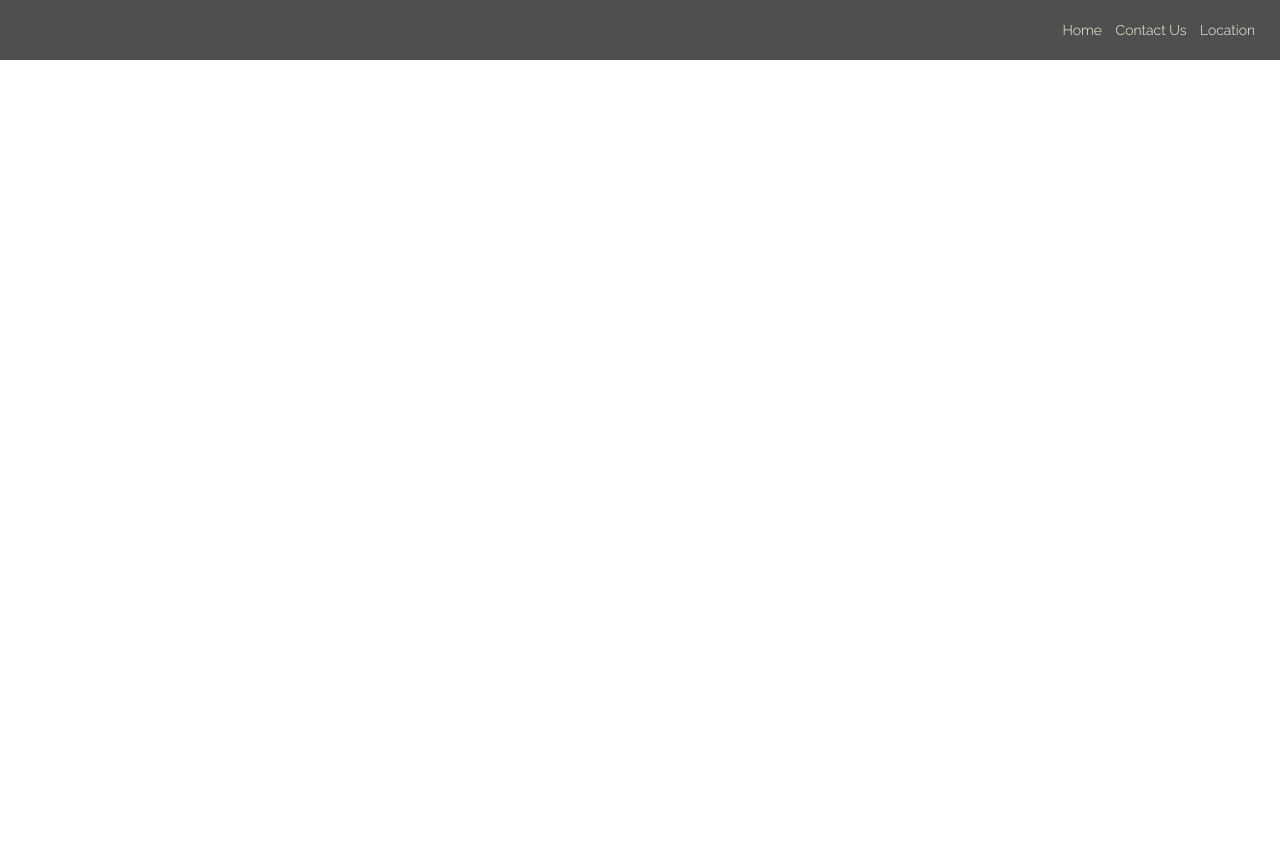
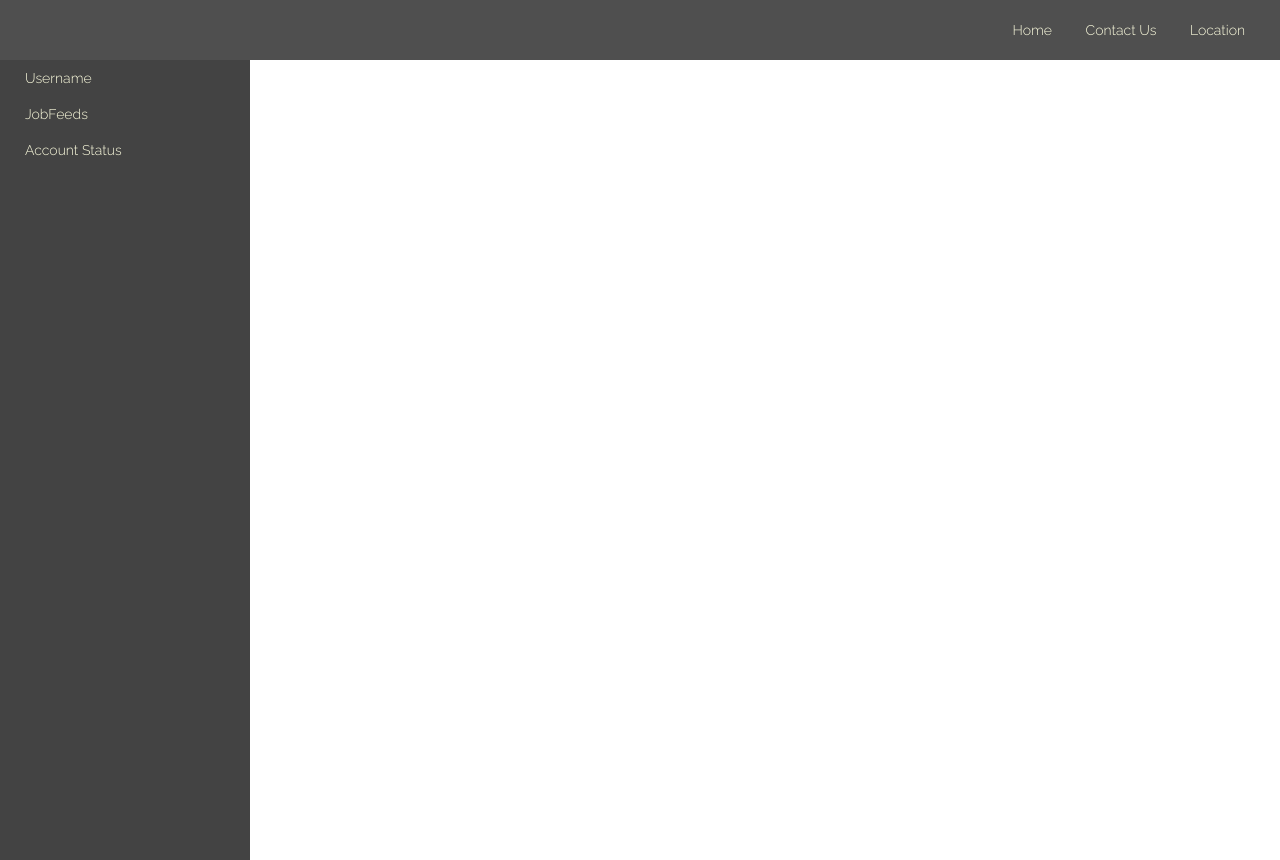
Before and after one commit to TheLearningRookie/movingStatic, a plain HTML site: page index.html in a window 1280 px wide. Before the commit the page ends 800 px from the top, so only its background shows below. Drawn offline with Linux system fonts and the light colour scheme.

Commit message:
index.html index.css, 0, fixed/learned how to solve the sideNav and navigation, ubuntu Terminal

```diff
--- a/index.css
+++ b/index.css
@@ -11,26 +11,49 @@ body, html{
    display: inline-block;
    vertical-align: middle;
 }
-.navigationList{
+.headerNavigationList{
    list-style-type: none;
    padding: 0px 20px;
    margin: 22px 0;
    float: right;
 }
-.navigationList li{
+.headerNavigationList li{
    display: inline;
 }
-.navigation a{
-   display: inline-block;
-}
-a{
+.headerNavigationList a{
    text-decoration: none;
    color: #fdfddf;
-   padding: 22px 5px;
+   padding: 22px 15px;
 }
-a:hover{
+.headerNavigationList a:hover{
    background-color: #434343;
-   padding: 22px 5px;
+   padding: 22px 15px;
    transition: background-color 0.3s;
    border-radius: 1px;
 }
+.sidebarWrapper{
+   background-color: #434343;
+   width: 250px;
+   height: 100%;
+   display: inline-block;
+}
+.sidebarNavigationList{
+   list-style-type: none;
+   padding: 0px 0px;
+   margin: 0px 0px;
+   display: block;
+}
+.sidebarNavigationList a{
+   text-decoration: none;
+   color: #fdfddf;
+   font-weight: light;
+   padding: 10px 25px;
+   display: block;
+}
+.sidebarNavigationList a:hover{
+   background-color: #5e5e5e;
+   padding: 10px 25px;
+   transition: background-color 0.3s;
+   border-radius: 1px;
+   display: block;
+}
--- a/index.html
+++ b/index.html
@@ -8,12 +8,21 @@
    <body>
       <header class='headerWrapper'>
          <div class='headerNavigation'>
-            <ul class='navigationList'>
+            <ul class='headerNavigationList'>
                <li><a href='#'>Home</a></li>
                <li><a href='#'>Contact Us</a></li>
                <li><a href='#'>Location</a></li>
             </ul>
          </div>
       </header>
+      <aside class='sidebarWrapper'>
+         <div class='sidebarNavigation'>
+            <ul class='sidebarNavigationList'>
+               <li><a href='#'>Username</a></li>
+               <li><a href='#'>JobFeeds</a></li>
+               <li><a href='#'>Account Status</a></li>
+            </ul>
+         </div>
+      </aside>
    </body>
 </html>
```
